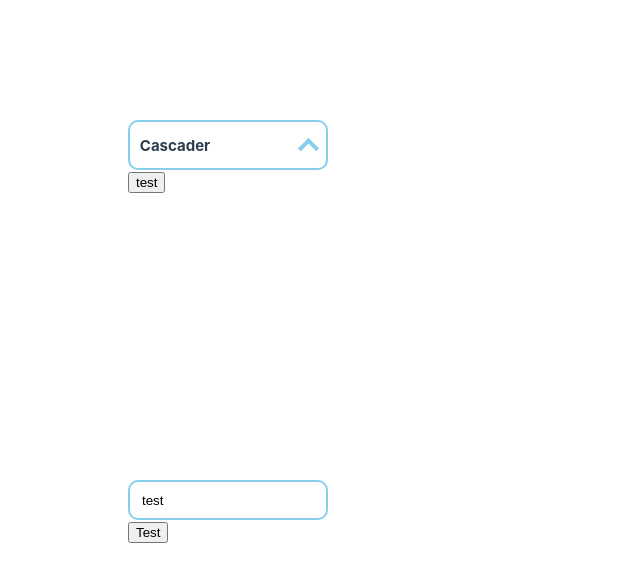
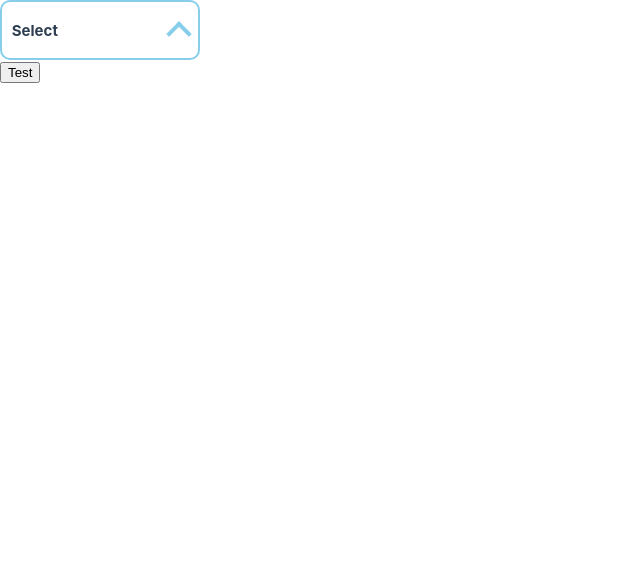
Before and after one commit to TsOrigami/MinatoUI--forVue3, a Vue app: page / in a window 1280 px wide. Shown: the top 582 px of the page, without its empty margins (0-640 px from the left). Built offline with nearby package versions, Linux system fonts and the light colour scheme.

Commit message:
ver 1.1.1

```diff
--- a/src/App.vue
+++ b/src/App.vue
@@ -118,25 +118,25 @@ const message = ref('test')
     <!-- <div style="position: absolute; left: 20%;">
       <mt_table :thead="thead" :tbody="tbody" :width="400" :height="200" />
     </div> -->
-    <!-- <div>
+    <div>
       <mt_select v-model="selectValue" :options="options" />
       <button @click="console.log(selectValue)">Test</button>
-    </div> -->
+    </div>
     <!-- <div style="position: absolute; left: 20%;">
       <mt_btnGroup :btns="btns" :method="clickBtns" />
     </div> -->
-    <div style="position: absolute; left: 10%; top: 10%;">
+    <!-- <div style="position: absolute; left: 10%; top: 10%;">
       <mt_cascader defaultNode="Cascader" :options="boardData" :data="cascaderData" multiple />
       <button @click="console.log(cascaderData)">test</button>
-    </div>
+    </div> -->
     <!-- <button @click="test">Test</button>
     <button @click="postTest">Post</button> -->
     <!-- <mt_button height='50' width='200' type="success" @click="aaa" round plain>mt_button</mt_button> -->
     <!-- <mt_switch :isSwitch="isSwitch"/> -->
-     <div style="position: absolute; left: 10%; top: 40%;">
+     <!-- <div style="position: absolute; left: 10%; top: 40%;">
         <mt_autocomplete :options="autoOptions" v-model="message"  />
       <button @click="console.log(message)">Test</button>
-     </div>
+     </div> -->
   </div>
 </template>
 
--- a/src/components/mt-select.vue
+++ b/src/components/mt-select.vue
@@ -1,12 +1,21 @@
 <script setup>
 
-//2024.3.8更新 等待重写以统一设计
+//1.组件名称：mt-select
+//2.组件功能：选择器
+//3.组件参数：
+//          options: Array, 选项数组, 每个元素包含lable和value两个属性, 默认为空
+//          width: Number, 宽度, 默认为200
+//          height: Number, 高度, 默认为60
+//          display: Number, 显示的选项数量, 默认为5
+//          alt: String, 默认显示文字, 默认为"Select"
+//          双向绑定参数: v-model, String/Number, 返回选中的选项value属性
 
-import { defineModel, defineProps, ref } from 'vue'
-const data = defineProps({
+
+import { defineModel, defineProps, ref, onMounted } from 'vue'
+const mt_select_data = defineProps({
     options: {
         type: Array,
-        required: true
+        default: []
     },
     width: {
         type: Number,
@@ -14,15 +23,15 @@ const data = defineProps({
     },
     height: {
         type: Number,
-        default: 50
+        default: 60
     },
-    borderColor: {
+    display:{
+        type: Number,
+        default: 5
+    },
+    alt:{
         type: String,
-        default: "skyblue"
-    },
-    focusColor: {
-        type: String,
-        default: "blue"
+        default: "Select"
     }
 })
 
@@ -31,33 +40,177 @@ const mt_select_sltValue = defineModel({
     default: null
 })
 
-const mt_select_getValue = () =>{
-    let mt_select = document.getElementById('mt_select_Select')
-    let mt_index = mt_select.selectedIndex
-    let mt_value = mt_select.options[mt_index].value
-    mt_select_sltValue.value = mt_value
+const mt_select_show = ref('')
+const mt_select_colorLock = ref(false)
+
+onMounted(() => {
+    mt_select_show.value = mt_select_data.alt
+})
+
+const vClickOutside = {
+    mounted(mt, binding) {
+        function eventHandler(e) {
+            if (mt.contains(e.target)) {
+                return false
+            }
+            // 如果绑定的参数是函数，正常情况也应该是函数，执行
+            if (binding.value && typeof binding.value === 'function') {
+                binding.value(e)
+            }
+        }
+        // 用于销毁前注销事件监听
+        mt.__click_outside__ = eventHandler
+        // 添加事件监听
+        document.addEventListener('click', eventHandler)
+    },
+    beforeUnmount(mt) {
+        // 移除事件监听
+        document.removeEventListener('click', mt.__click_outside__)
+        // 删除无用属性
+        delete mt.__click_outside__
+    }
+}
+
+const mt_select_create = () =>{
+    mt_select_colorLock.value = true
+    mt_select_colorHigh()
+    document.getElementById('mt_select_Arrow').style.transform = 'rotate(180deg)';
+    if(document.getElementById('mt_select_board')) return
+    const element = document.getElementById('mt_select_ColorExcMain')
+    const selectBoard = document.createElement('div')
+    selectBoard.id = 'mt_select_board'
+    selectBoard.style.zIndex = '10'
+    selectBoard.style.position = "absolute"
+    selectBoard.style.width = mt_select_data.width +'px'
+    selectBoard.style.margin = "2px 0 0 0"
+    selectBoard.style.height = mt_select_data.height * mt_select_data.display+'px';
+    selectBoard.style.borderRadius = "10px";
+    selectBoard.style.border = "2px solid blue";
+    selectBoard.style.backgroundColor = "white";
+    selectBoard.style.overflow = "scroll"
+    selectBoard.style.overflowX = "hidden"
+    selectBoard.style.scrollbarWidth = "none"
+    element.after(selectBoard)
+    mt_select_createBoardData()
+}
+
+const mt_select_createBoardData = () =>{
+    for(let i = 0;i < mt_select_data.options.length; i++){
+        mt_select_createItem(mt_select_data.options[i])
+    }
+}
+
+const mt_select_createItem = (item) =>{
+    const element = document.getElementById('mt_select_board')
+    const mt_item = document.createElement('div');
+    mt_item.id = item.value
+    mt_item.style.zIndex = '11'
+    mt_item.style.width = mt_select_data.width - 15 + 'px';
+    mt_item.style.height = mt_select_data.height + 'px';
+    mt_item.style.lineHeight = mt_select_data.height + 'px';
+    mt_item.style.fontSize = mt_select_data.height * 0.3 + 'px'
+    mt_item.style.fontWeight = 'bold'
+    mt_item.innerHTML = item.label
+    if(mt_select_sltValue.value == item.value) {
+        mt_item.style.color = "blue"
+    }
+    mt_item.style.position = "relative";
+    mt_item.style.left= "5px";
+    element.appendChild(mt_item)
+    mt_item.onclick = function(){
+        if( mt_select_sltValue.value == item.value ){
+            mt_select_show.value = mt_select_data.alt
+            mt_select_sltValue.value = null
+        } else {
+            mt_select_show.value = item.label
+            mt_select_sltValue.value = item.value
+        }
+
+    }
+}
+
+const mt_select_delect = () =>{
+    if(document.getElementById('mt_select_board')) {
+        document.getElementById('mt_select_board').remove()
+    }
+    mt_select_colorLock.value = false
+    mt_select_colorLow()
+    document.getElementById('mt_select_Arrow').style.transform = 'rotate(0deg)';
+    console.log("DEL")
+}
+
+const mt_select_colorHigh = () =>{
+    document.getElementById('mt_select_ColorExcMain').style.borderColor = 'blue'
+    document.getElementById('mt_select_ColorExcArrow').style.borderColor = 'blue'
+}
+
+const mt_select_colorLow = () =>{
+    if(mt_select_colorLock.value) return
+    document.getElementById('mt_select_ColorExcMain').style.borderColor = 'skyblue'
+    document.getElementById('mt_select_ColorExcArrow').style.borderColor = 'skyblue'
 }
 
 </script>
 
 <template>
-    <div>
-        <select id="mt_select_Select" @change="mt_select_getValue"
-            :style="{'height': height+ 'px', 'width': width +'px', 'borderRadius': height*0.25+'px', 'borderColor': borderColor}"
-            class="mt_select_Select">
-            <option v-for="option in options" :key="option.value" :value="option.value">
-                {{ option.label }}
-            </option>
-        </select>
+    <div  :style="{height: height +'px', width: width +'px'}">
+        <div id="mt_select_ColorExcMain" class="mt_select_Select" @click="mt_select_create"
+            @mouseover="mt_select_colorHigh" @mouseleave="mt_select_colorLow" v-click-outside="mt_select_delect">
+            <div id="mt_select_Selected" class="mt_select_Selected" :style="{height: height*0.6+'px', lineHeight: height*0.6+'px'}">
+                {{ mt_select_show }}
+            </div>
+            <div id="mt_select_Arrow" class="mt_select_RotateArrow" :style="{height: height * 0.3+'px', width: height * 0.3+'px'}">
+                <div id="mt_select_ColorExcArrow" class="mt_select_Arrow" :style="{height: height*0.3+'px', width: height*0.3+'px' ,top: '20%'}" />
+            </div>
+        </div>
     </div>
 </template>
 
 <style scoped>
 
-.mt_select_Select{
-    outline: none;
-    border-style: solid;
-    border-width: 2px
+
+.mt_select_Select {
+    position: relative;
+    left: 0;
+    top: 0;
+    height: 100%;
+    width: 100%;
+    border-radius: 10px;
+    border: 2px solid skyblue;
+    background-color: white;
+    transition-duration:0.6s;
+}
+
+
+.mt_select_RotateArrow{
+    transition-duration:0.2s;
+    position:absolute;
+    right: 5%;
+    top: 35%;
+
+    /* background-color: skyblue;  */
+}
+
+.mt_select_Arrow {
+    display: inline-block;
+    position: absolute;
+    border:4px solid skyblue;
+    transition-duration:0.2s;
+    box-sizing: border-box;
+    border-bottom: 0px;
+    border-right: 0px;
+    transform: rotate(45deg);
+
+    /* background-color: gray;  */
+}
+
+.mt_select_Selected{
+    position:absolute;
+    left: 5%;
+    right: 15%;
+    top: 20%;
+    bottom: 20%;
+    font-weight: bold;
 }
 
 </style>
```
